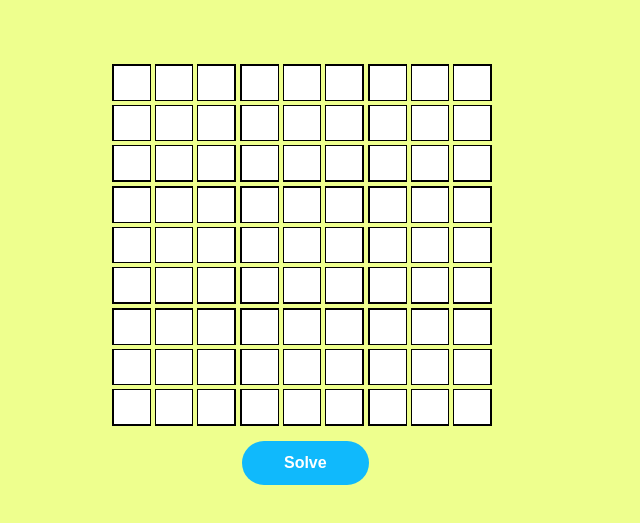
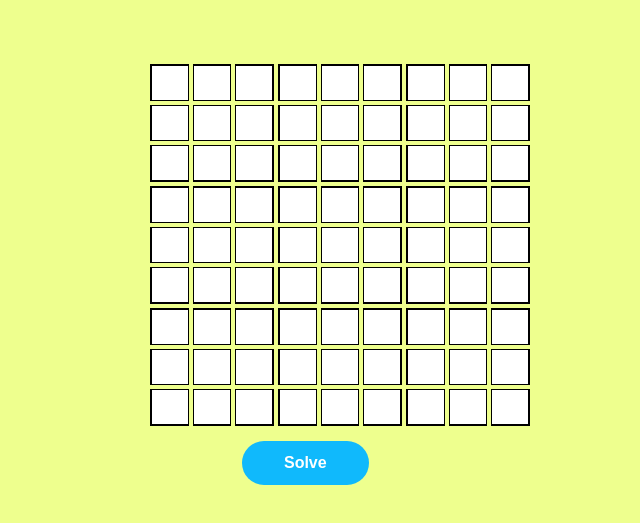
Before and after one commit to Mukunda2000/Sudoku-Solver_001, a plain HTML site: page index.html in a window 1280 px wide. Shown: the part 63-586 px from the top of the page, without its empty margins (341-981 px from the left). Drawn offline with Linux system fonts and the light colour scheme.

Commit message:
initial commit

```diff
--- a/sudoku.css
+++ b/sudoku.css
@@ -36,7 +36,7 @@
     }
     #content-div{
         display: flex;
-        margin: 5% 25% 0% 35%;
+        margin: 5% 25% 0% 38%;
     }
     button{
         margin-left: 45.5%;
```
